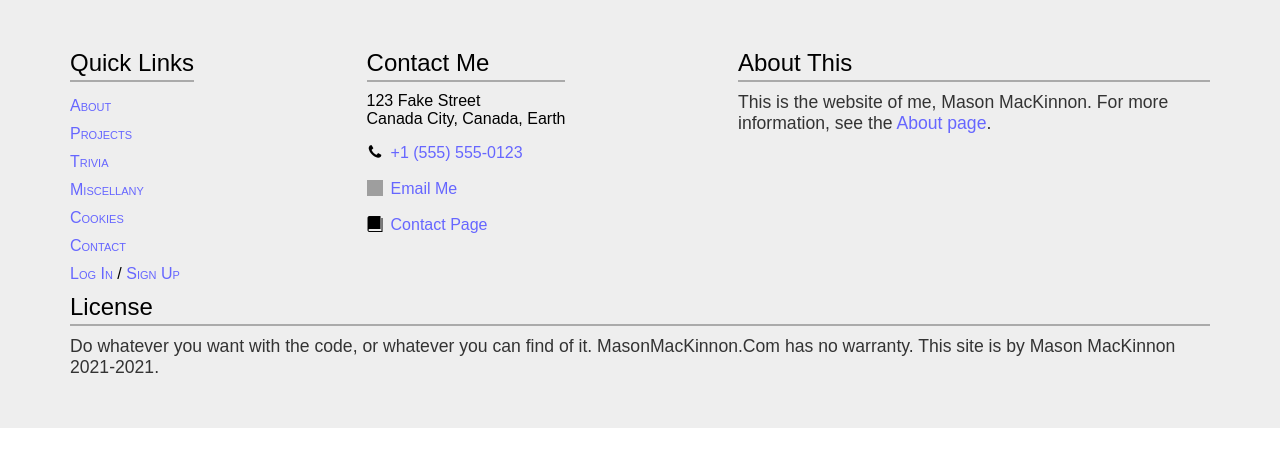
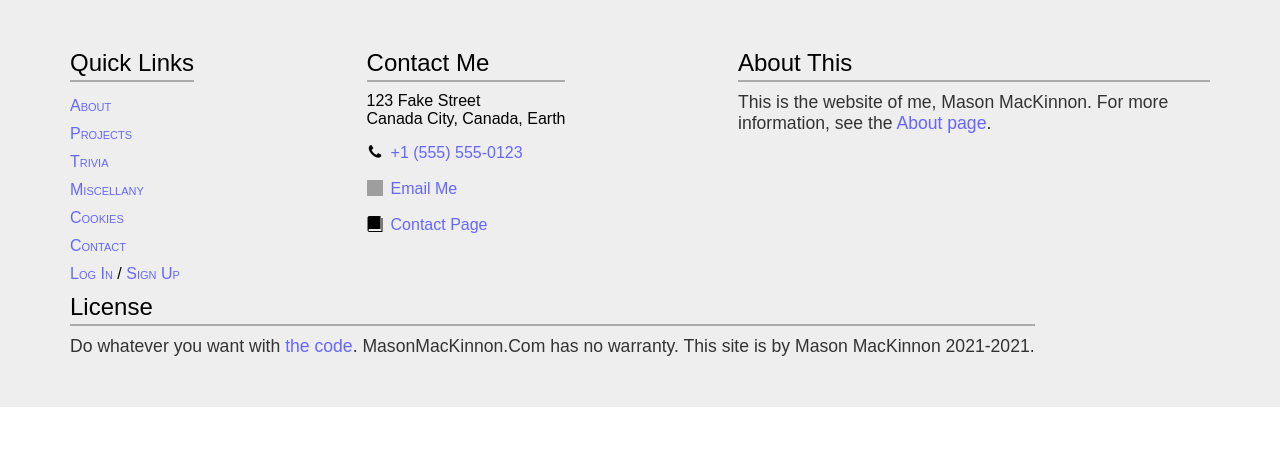
Before and after one commit to PythonshellDebugwindow/masonmackinnon-com, a PHP site: page /about/index.php in a window 1280 px wide. Shown: the part 255-722 px from the top of the page. Run offline with PHP 8.4, Linux system fonts and the light colour scheme; some libraries are stand-ins or nearby versions; grey boxes are pictures that could not be loaded.

Commit message:
Update footer again

```diff
--- a/includes/footer.php
+++ b/includes/footer.php
@@ -49,7 +49,7 @@
         </div>
         <div class="sec copywrong">
             <h2>License</h2>
-            <p>Do whatever you want with the code, or whatever you can find of it. Mason<wbr />Mac<wbr />Kinnon.Com has no warranty. This site is by Mason MacKinnon 2021-<?php echo date("Y"); ?>.</p>
+            <p>Do whatever you want with <a href="https://github.com/PythonshellDebugwindow/masonmackinnon-com">the code</a>. Mason<wbr />Mac<wbr />Kinnon.Com has no warranty. This site is by Mason MacKinnon 2021-<?php echo date("Y"); ?>.</p>
         </div>
     </div>
 </footer>
```
